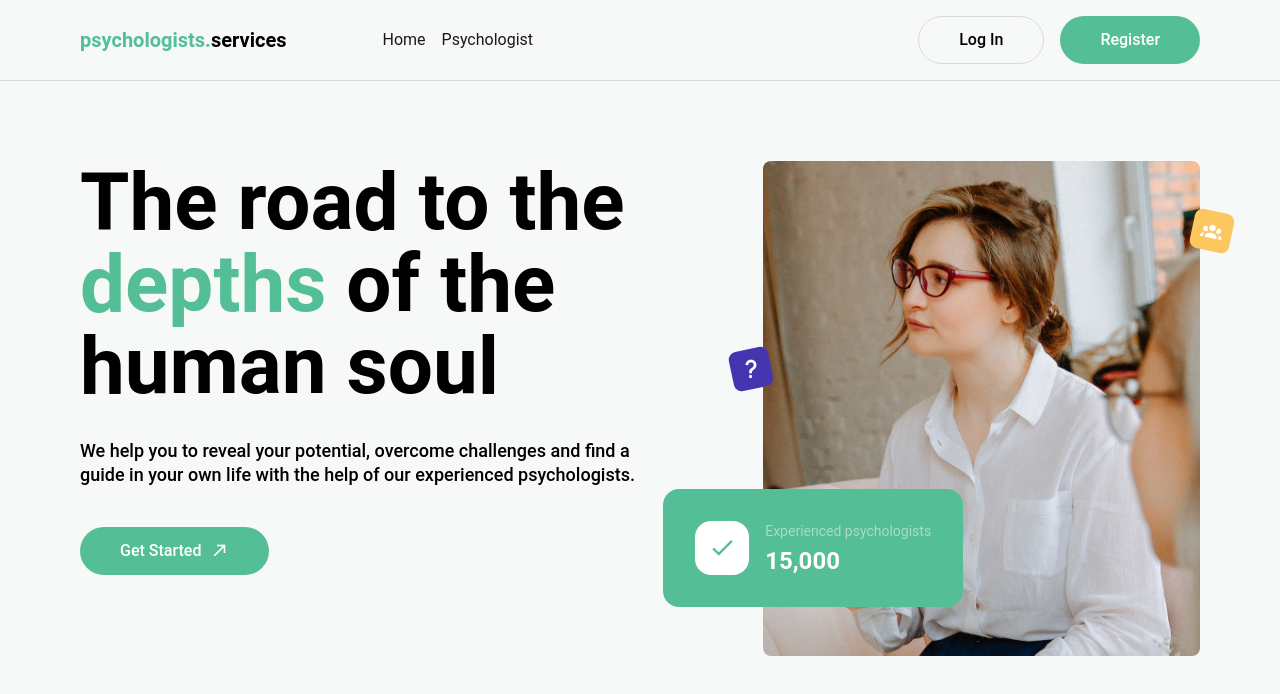
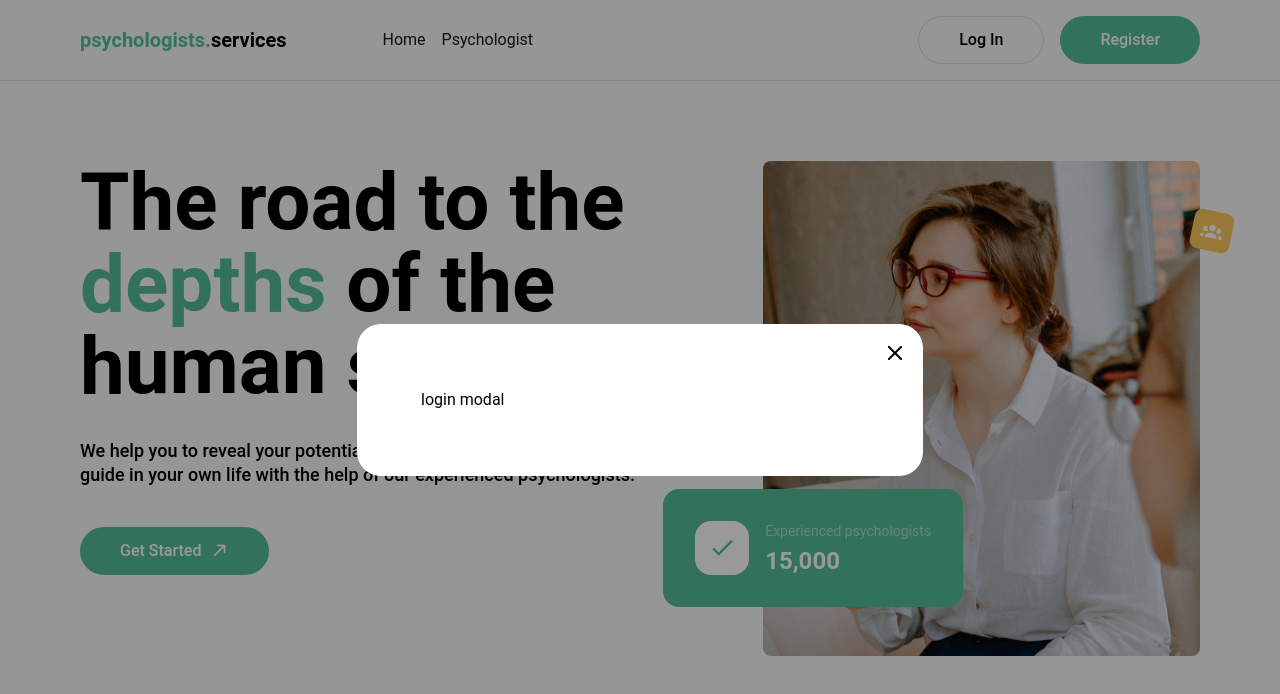
Before and after one commit to oleksandr-chumak/client-psychologist-service-frontend, a Vue app: page / in a window 1280 px wide. Both pictures are taken after a click on the button "Log In". Shown: the top 694 px of the page. Built offline with nearby package versions, Linux system fonts and the light colour scheme.

Commit message:
feat: implemented base modal component

```diff
--- /dev/null
+++ b/src/modules/auth/components/modals/LoginModal.vue
@@ -0,0 +1,33 @@
+<script lang="ts">
+import { defineComponent } from 'vue';
+import TeleportModal from '@/modules/components/TeleportModal.vue';
+
+export default defineComponent({
+  components: { TeleportModal },
+  emits: ['close'],
+  props: {
+    open: {
+      type: Boolean,
+      default: false
+    }
+  },
+  setup(props, { emit }) {
+    const handleClose = () => emit('close');
+
+    return {
+      handleClose,
+      props
+    };
+  }
+});
+
+</script>
+
+<template>
+  <teleport-modal
+    @close="handleClose"
+    :open="props.open"
+  >
+    login modal
+  </teleport-modal>
+</template>
--- /dev/null
+++ b/src/modules/auth/components/modals/RegistrationModal.vue
@@ -0,0 +1,33 @@
+<script lang="ts">
+import { defineComponent } from 'vue';
+import TeleportModal from '@/modules/components/TeleportModal.vue';
+
+export default defineComponent({
+  components: { TeleportModal },
+  emits: ['close'],
+  props: {
+    open: {
+      type: Boolean,
+      default: false
+    }
+  },
+  setup(props, { emit }) {
+    const handleClose = () => emit('close');
+
+    return {
+      handleClose,
+      props
+    };
+  }
+});
+
+</script>
+
+<template>
+  <teleport-modal
+    @close="handleClose"
+    :open="props.open"
+  >
+    registration modal
+  </teleport-modal>
+</template>
--- /dev/null
+++ b/src/modules/components/TeleportModal.vue
@@ -0,0 +1,58 @@
+<script lang="ts">
+import { computed, defineComponent } from 'vue';
+
+export default defineComponent({
+  emits: ['close'],
+  props: {
+    open: {
+      type: Boolean,
+      default: false
+    },
+    modalOverlayClass: {
+      type: String,
+      default: ''
+    },
+    modalContentClass: {
+      type: String,
+      default: ''
+    }
+  },
+  setup(props, { emit }) {
+    const handleModalClose = () => emit('close');
+
+    const computedModalOverlayClass = computed(() => ['fixed top-0 left-0 w-screen h-screen bg-[#00000066]', { [props.modalOverlayClass]: !!props.modalOverlayClass }]);
+    const computedModalContentClass = computed(() => ['fixed top-1/2 left-1/2 -translate-x-1/2 -translate-y-1/2 bg-[white] p-16 rounded-3xl max-w-[566px] w-3/6', { [props.modalContentClass]: !!props.modalContentClass }]);
+
+    return {
+      handleModalClose,
+      computedModalOverlayClass,
+      computedModalContentClass,
+      props
+    };
+  }
+});
+</script>
+
+<template>
+  <teleport to="body">
+    <div v-if="open">
+      <div
+        :class="computedModalOverlayClass"
+        @click="handleModalClose"
+      />
+      <div :class="computedModalContentClass">
+        <div class="relative">
+          <button
+            @click="handleModalClose"
+            class="absolute top-0 right-0 -translate-y-12 translate-x-12"
+          >
+            <v-icon
+              icon="mdi-window-close"
+            ></v-icon>
+          </button>
+          <slot></slot>
+        </div>
+      </div>
+    </div>
+  </teleport>
+</template>
--- a/src/modules/layout/components/LayoutHeader.vue
+++ b/src/modules/layout/components/LayoutHeader.vue
@@ -7,26 +7,51 @@
         <navigation-link to="/">Psychologist</navigation-link>
       </div>
       <div class="flex gap-4">
-        <styled-button button-style="outlined">Log In</styled-button>
-        <styled-button>Register</styled-button>
+        <styled-button
+          button-style="outlined"
+          @click="openLoginModal"
+        >Log In
+        </styled-button>
+        <styled-button @click="openRegistrationModal">Register</styled-button>
       </div>
     </div>
   </div>
+  <login-modal
+    :open="isLoginModalOpen"
+    @close="closeLoginModal"
+  ></login-modal>
+  <registration-modal
+    :open="isRegistrationModalOpen"
+    @close="closeRegistrationModal"
+  ></registration-modal>
 </template>
 
 <script>
-import { defineComponent } from '@vue/composition-api';
+import { defineComponent, ref } from 'vue';
 import StyledButton from '@/modules/components/StyledButton.vue';
 import NavigationLink from '@/modules/components/NavigationLink.vue';
+import LoginModal from '@/modules/auth/components/modals/LoginModal.vue';
+import RegistrationModal from '@/modules/auth/components/modals/RegistrationModal.vue';
+
 
 export default defineComponent({
-  components: { NavigationLink, StyledButton },
+  components: { RegistrationModal, LoginModal, NavigationLink, StyledButton },
   setup() {
-    const test = () => {
-      console.log('Button clicked');
-    };
+    const isLoginModalOpen = ref(false);
+    const isRegistrationModalOpen = ref(false);
+
+    const openLoginModal = () => isLoginModalOpen.value = true;
+    const closeLoginModal = () => isLoginModalOpen.value = false;
+    const openRegistrationModal = () => isRegistrationModalOpen.value = true;
+    const closeRegistrationModal = () => isRegistrationModalOpen.value = false;
+
     return {
-      test
+      isLoginModalOpen,
+      isRegistrationModalOpen,
+      openLoginModal,
+      closeLoginModal,
+      openRegistrationModal,
+      closeRegistrationModal
     };
   }
 });
```
